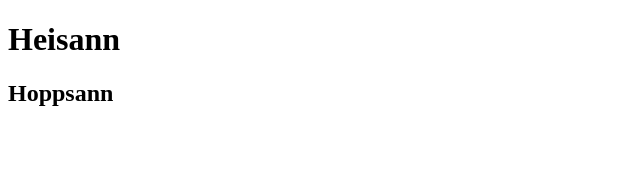
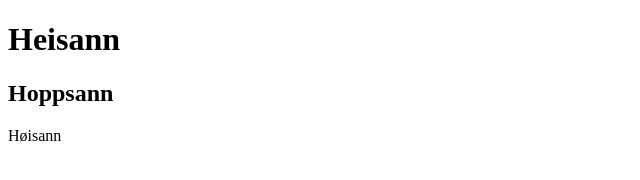
Before and after one commit to zkreso/Make-it-responsive, a plain HTML site: page index.html in a window 1280 px wide. Shown: the full height of the page, 0-640 px from the left. Drawn offline with Linux system fonts and the light colour scheme.

Commit message:
commit on main

```diff
--- a/index.html
+++ b/index.html
@@ -8,5 +8,6 @@
 <body>
     <h1>Heisann</h1>
     <h2>Hoppsann</h2>
+    <p>Høisann</p>
 </body>
 </html>
```
